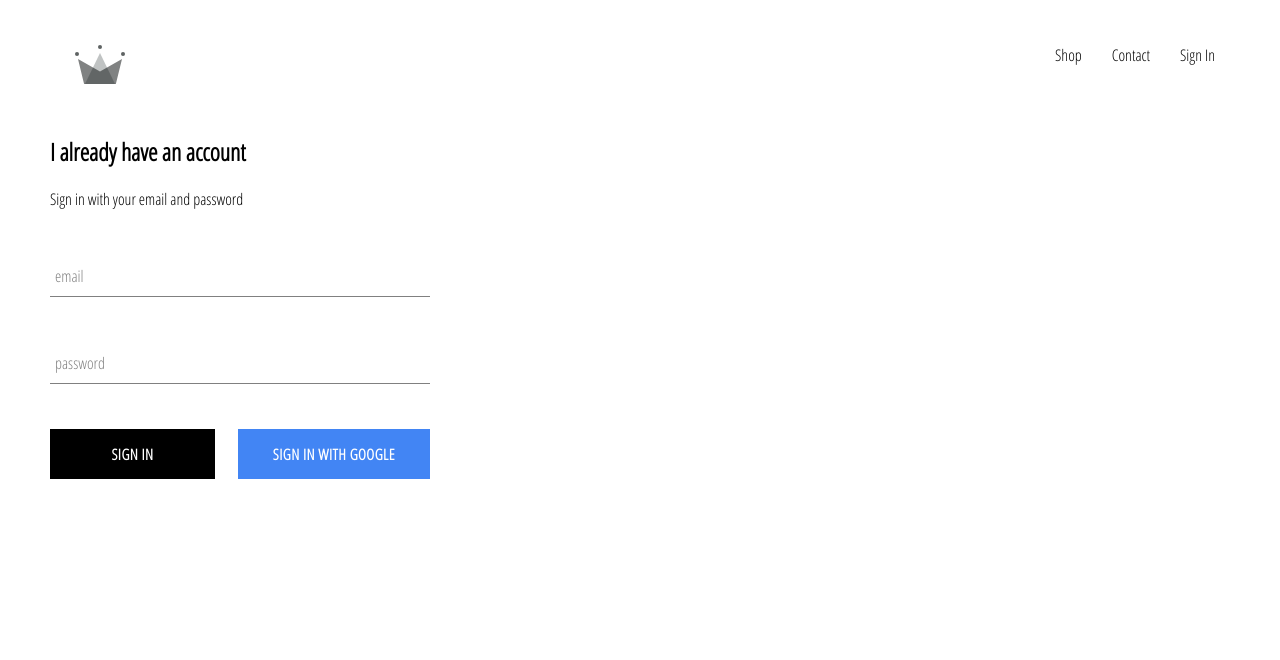
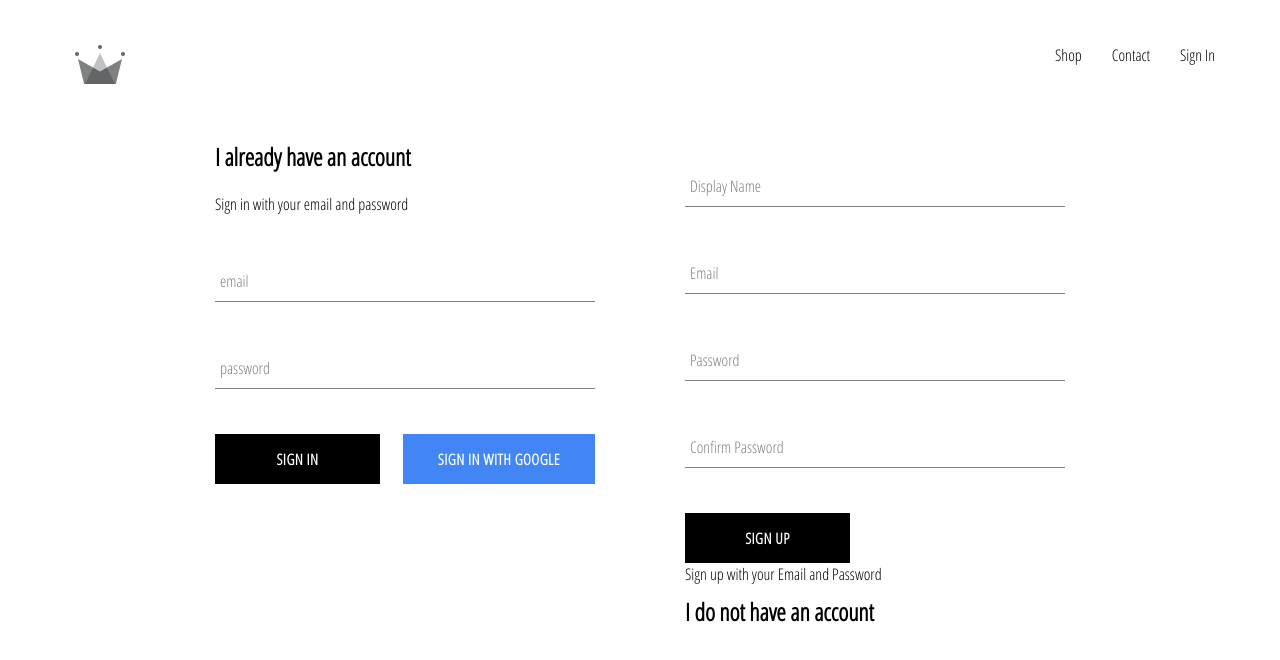
Before and after one commit to coreymunn3/ecommerce-clothing, a React (Create React App) app: page /signin in a window 1280 px wide. Shown: the top 660 px of the page. Built offline with nearby package versions, Linux system fonts and the light colour scheme; no server answers.

Commit message:
implemented firebase utils, added ability to store auth users into firestore db

```diff
--- a/src/App.js
+++ b/src/App.js
@@ -7,7 +7,7 @@
 import ShopPage from './pages/shop/shop.component.jsx';
 import SignInUp from './pages/sign-in-up/sign-in-up.component.jsx';
 import Header from './component/header/header.component.jsx';
-import { auth } from './firebase/firebase.utils.js';
+import { auth, createUserProfileDocument } from './firebase/firebase.utils.js';
 
 
 class App extends React.Component {
@@ -23,10 +23,31 @@
 
   componentDidMount(){
     // auth.onAuthStateChanged returns a function firebase.unsubscribe()
-    this.unsubscribeFromAuth = auth.onAuthStateChanged(user => {
-      this.setState({currentUser: user})
-
-      console.log(user);
+    this.unsubscribeFromAuth = auth.onAuthStateChanged(async userAuth => {
+      // userAuth object contains user information like UID and display name
+      // console.log(userAuth);
+      // userAuth will be null if signing out
+      if(userAuth){
+        // create userRef using google auth data
+        const userRef = await createUserProfileDocument(userAuth);
+        // subscribe to userRef
+        userRef.onSnapshot(snap => {
+          console.log(snap.data())
+          // set local app state using snapshot.data() properties
+          this.setState({
+            currentUser: {
+              id: snap.id,
+              ...snap.data()
+            }
+          // console log state in the callback
+          }, ()=> {console.log(this.state)});
+        });
+      }
+      else {
+        // if user is signed out, set state to null
+        // same as saying currentUser: null
+        this.setState({currentUser: userAuth});
+      }
     })
   }
 
--- /dev/null
+++ b/src/component/sign-up/sign-up.component.jsx
@@ -0,0 +1,99 @@
+import React from 'react';
+import './sign-up.styles.scss';
+
+import FormInput from '../form-input/form-input.component';
+import CustomButton from '../custom-button/custom-button.component';
+
+import { auth, createUserProfileDocument} from '../../firebase/firebase.utils';
+
+// stateful because we store what user is typing in
+class SignUp extends React.Component {
+  constructor(){
+    super();
+
+    this.state = {
+      displayName: '',
+      email: '',
+      password: '',
+      confirmPassword: ''
+    }
+  }
+
+  handleSubmit = async e => {
+    e.preventDefault()
+    const { displayName, email, password, confirmPassword} = this.state;
+
+    if(password !== confirmPassword){
+      alert("passwords don't match")
+      return
+    }
+    try {
+      const { user } = await auth.createUserWithEmailAndPassword(email, password);
+      await createUserProfileDocument(user, {displayName});
+      // clear the form
+      this.setState({
+        displayName: '',
+        email: '',
+        password: '',
+        confirmPassword: ''
+      })
+    }
+    catch (error) {
+      console.log(error);
+    }
+  }
+
+  handleChange = e => {
+    // destructure the name and value off the input field target
+    // i.e. email: 'coreymunn3@gmail.com'
+    const { name, value } = e.target;
+    this.setState({[name]: value});
+  }
+
+  render(){
+    const { displayName, email, password, confirmPassword} = this.state;
+    return (
+      <div className="sign-up">
+        <h2 className="title">I do not have an account</h2>
+        <span>Sign up with your Email and Password</span>
+        <form className='sign-up-form' onSubmit={this.handleSubmit}>
+          <FormInput
+          type="text"
+          name="displayName"
+          value={displayName}
+          onChange={this.handleChange}
+          label="Display Name"
+          required
+          />
+          <FormInput
+          type="email"
+          name="email"
+          value={email}
+          onChange={this.handleChange}
+          label="Email"
+          required
+          />
+          <FormInput
+          type="password"
+          name="password"
+          value={password}
+          onChange={this.handleChange}
+          label="Password"
+          required
+          />
+          <FormInput
+          type="password"
+          name="confirmPassword"
+          value={confirmPassword}
+          onChange={this.handleChange}
+          label="Confirm Password"
+          required
+          />
+          <CustomButton type="submit">Sign Up</CustomButton>
+        </form>
+      </div>
+    )
+  }
+}
+
+export default SignUp
--- /dev/null
+++ b/src/component/sign-up/sign-up.styles.scss
@@ -0,0 +1,8 @@
+.sign-up {
+  display: flex;
+  flex-direction: column-reverse;
+  width: 380px;
+  .title {
+    margin: 10px 0;
+  }
+}
--- a/src/firebase/firebase.utils.js
+++ b/src/firebase/firebase.utils.js
@@ -12,6 +12,29 @@
   appId: "1:1074886267131:web:1035699606e99a35f3205e"
 };
 
+export const createUserProfileDocument = async (userAuth, additionalData) => {
+  if (!userAuth) return;
+  // if userAuth does exist, query firestore for user data
+  // get reference at location of user reference to uid passed in
+  const userRef = firestore.doc(`users/${userAuth.uid}`);
+  // get snapshot using reference, use 'exists' to determine if this user is in our database.
+  const snapShot = await userRef.get()
+  // if doesn't exist, create a new user
+  if(!snapShot.exists){
+    const { displayName, email } = userAuth;
+    const createdAt = new Date();
+    try {
+      await userRef.set({
+        displayName, email, createdAt, ...additionalData
+      });
+    }
+    catch(err) {
+      console.log('error creating user', err.message);
+    }
+  }
+  return userRef;
+}
+
 firebase.initializeApp(config);
 
 export const auth = firebase.auth();
--- a/src/pages/sign-in-up/sign-in-up.component.jsx
+++ b/src/pages/sign-in-up/sign-in-up.component.jsx
@@ -1,11 +1,13 @@
 import React from 'react';
 import SignIn from '../../component/sign-in/sign-in.component.jsx';
+import SignUp from '../../component/sign-up/sign-up.component.jsx';
 
 import './sign-in-up.styles.scss';
 
 const SignInUp = () => (
   <div className='sign-in-up'>
     <SignIn></SignIn>
+    <SignUp></SignUp>
   </div>
 );
 
--- a/src/pages/sign-in-up/sign-in-up.styles.scss
+++ b/src/pages/sign-in-up/sign-in-up.styles.scss
@@ -0,0 +1,6 @@
+.sign-in-up {
+  width: 850px;
+  display: flex;
+  justify-content: space-between;
+  margin: 30px auto;
+}
```
